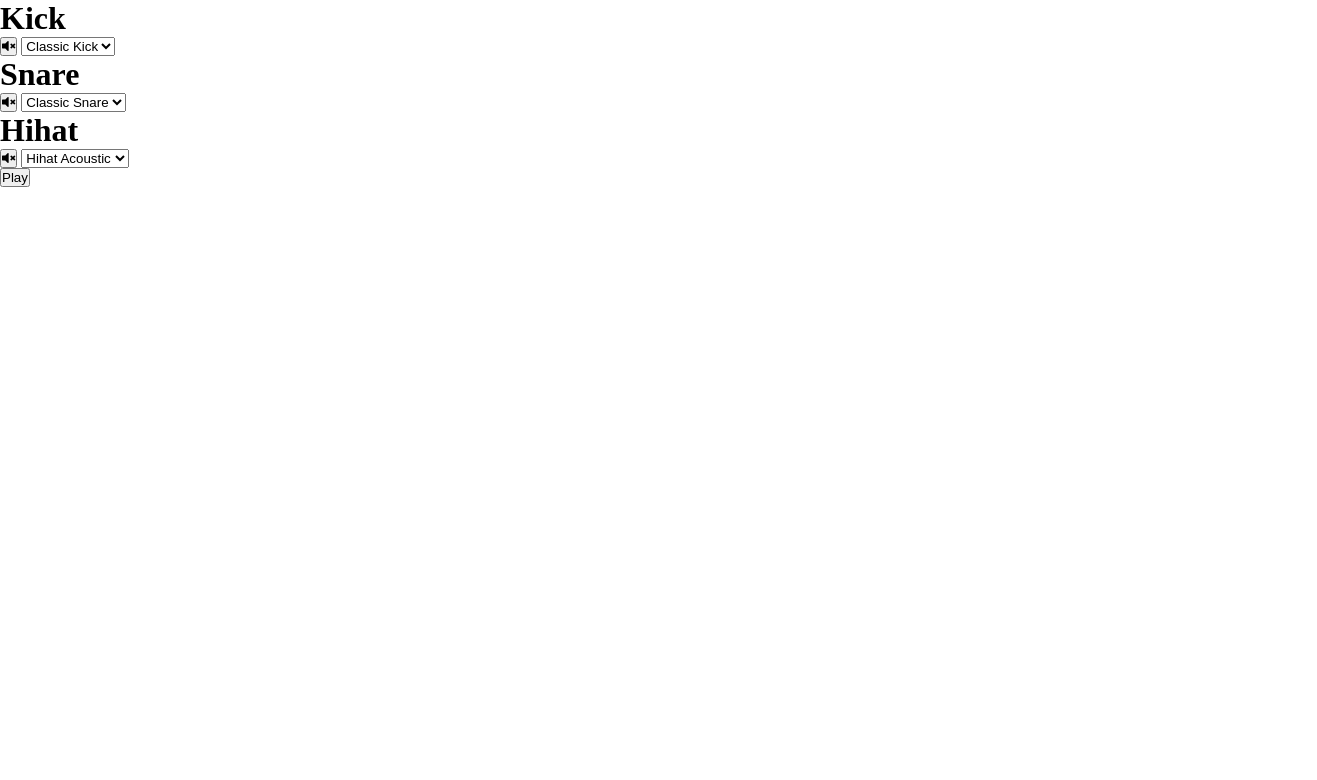
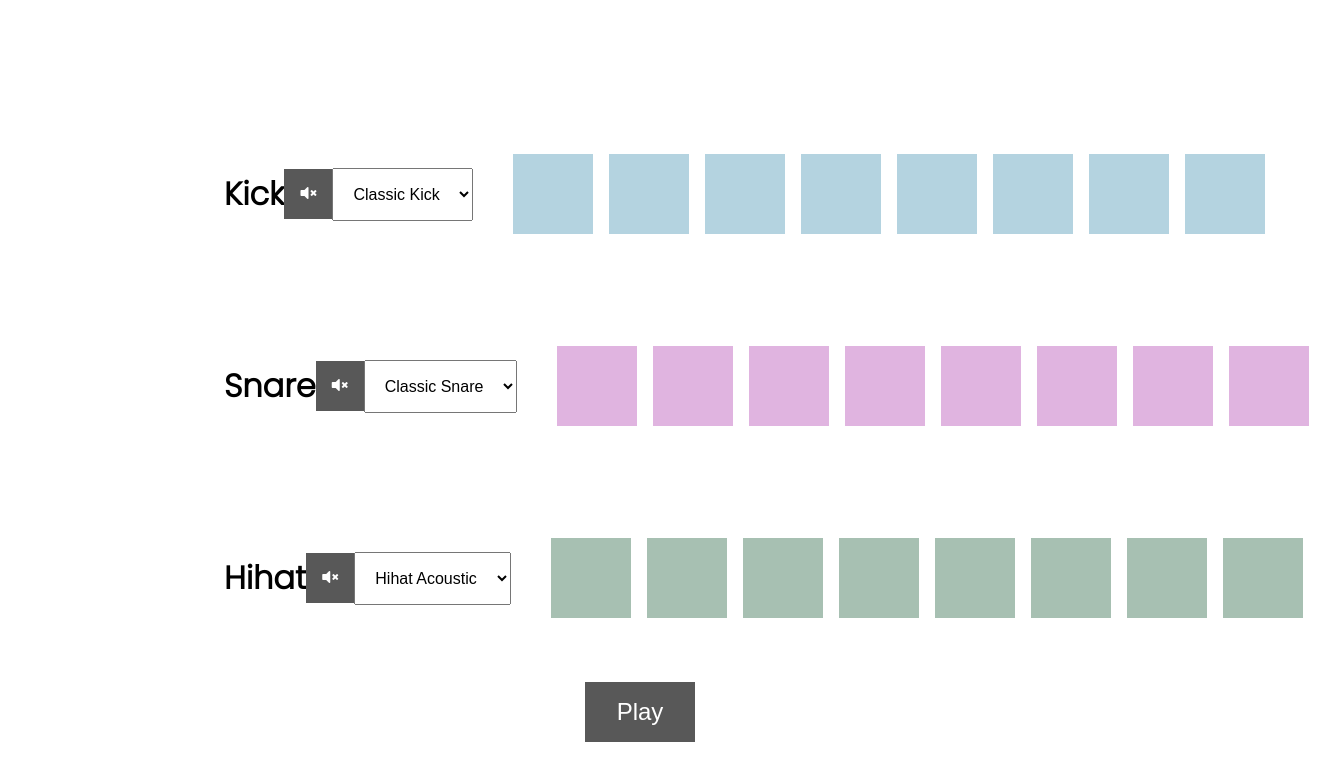
Before and after one commit to karynhuynh/beatmaker-app, a plain HTML site: page index.html in a window 1280 px wide. Shown: the whole page, 1317 px wide, since content can reach past the window. Drawn offline with Linux system fonts and the light colour scheme.

Commit message:
Add styling to the beatmaker

```diff
--- a/src/styles.css
+++ b/src/styles.css
@@ -3,3 +3,111 @@
   padding: 0;
   box-sizing: border-box;
 }
+
+body {
+  font-family: "Poppins", sans-serif;
+}
+
+i,
+svg {
+  pointer-events: none;
+}
+
+.sequencer {
+  display: flex;
+  min-height: 100vh;
+  flex-direction: column;
+  align-items: center;
+  justify-content: center;
+}
+
+.controls {
+  display: flex;
+  justify-content: space-between;
+  align-items: center;
+  flex: 1;
+  margin: 0rem 2rem;
+}
+
+.controls button {
+  padding: 1rem;
+  border: none;
+  background-color: rgb(88, 88, 88);
+  color: #fff;
+  font-size: 1rem;
+  cursor: pointer;
+  transition: all 0.5s ease;
+}
+
+.controls button:hover {
+  background-color: #fff;
+  color: rgb(88, 88, 88);
+}
+
+.kick-pad,
+.snare-pad,
+.hihat-pad {
+  width: 5rem;
+  height: 5rem;
+  margin: 1rem 0.5rem;
+  cursor: pointer;
+}
+
+.kick-pad {
+  background: rgb(180, 211, 224);
+}
+
+.kick-pad.active {
+  background: rgb(59, 197, 231);
+}
+
+.snare-pad {
+  background: rgb(224, 180, 224);
+}
+
+.snare-pad.active {
+  background: rgb(240, 124, 240);
+}
+
+.hihat-pad {
+  background: rgb(167, 192, 178);
+}
+
+.hihat-pad.active {
+  background: rgb(168, 252, 204);
+}
+
+.kick-track,
+.snare-track,
+.hihat-track {
+  display: flex;
+  align-items: center;
+  width: 70%;
+  justify-content: space-between;
+  margin-top: 5rem;
+}
+
+.kick .pad,
+.snare .pad,
+.hihat .pad {
+  display: flex;
+}
+
+.pad {
+  transition: all 0.5s ease;
+}
+
+.play {
+  padding: 1rem 2rem;
+  font-size: 1.5rem;
+  background: rgb(88, 88, 88);
+  color: #fff;
+  border: none;
+  cursor: pointer;
+  margin-top: 3rem;
+}
+
+select {
+  padding: 1rem;
+  font-size: 1rem;
+}
```
